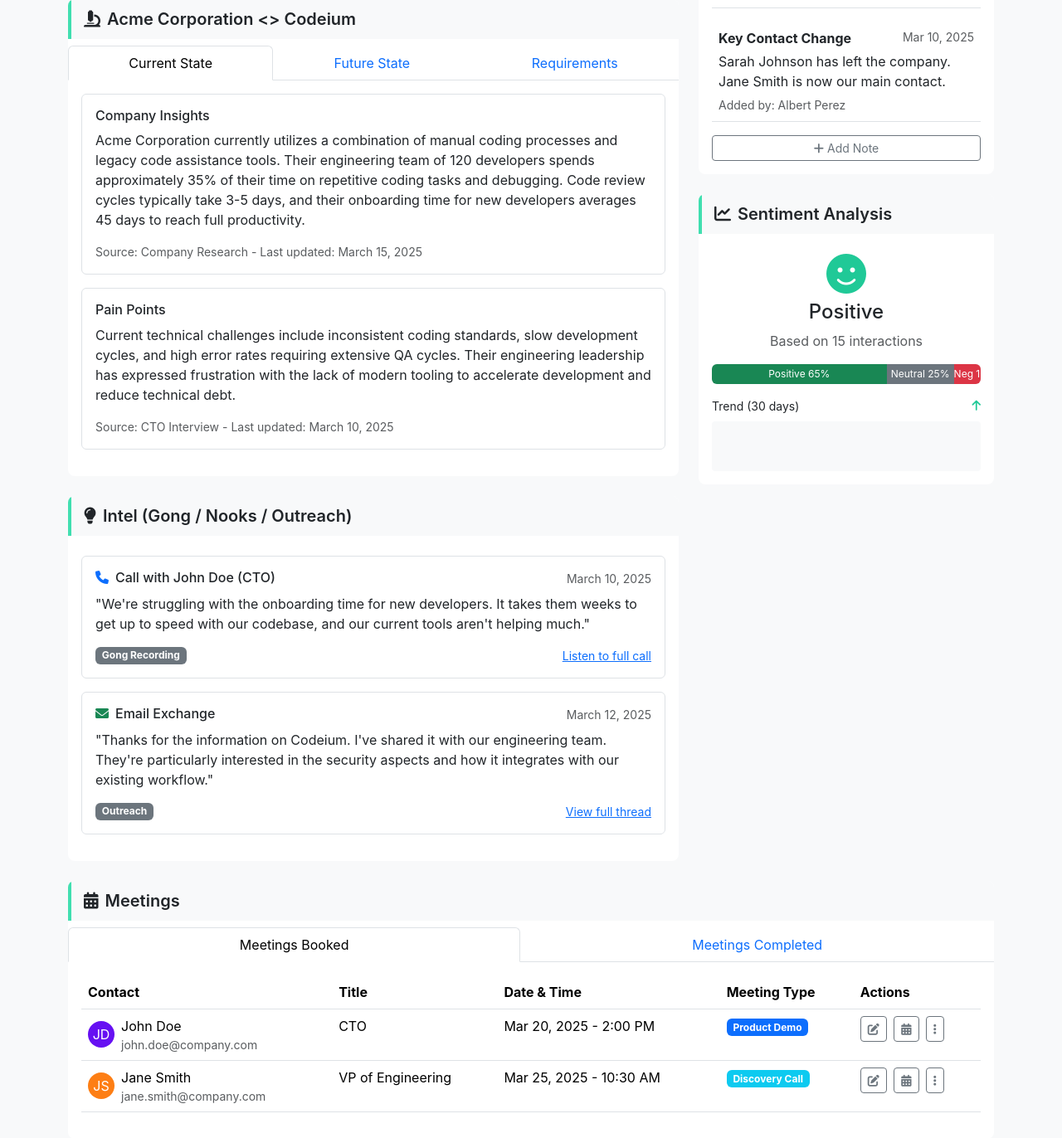
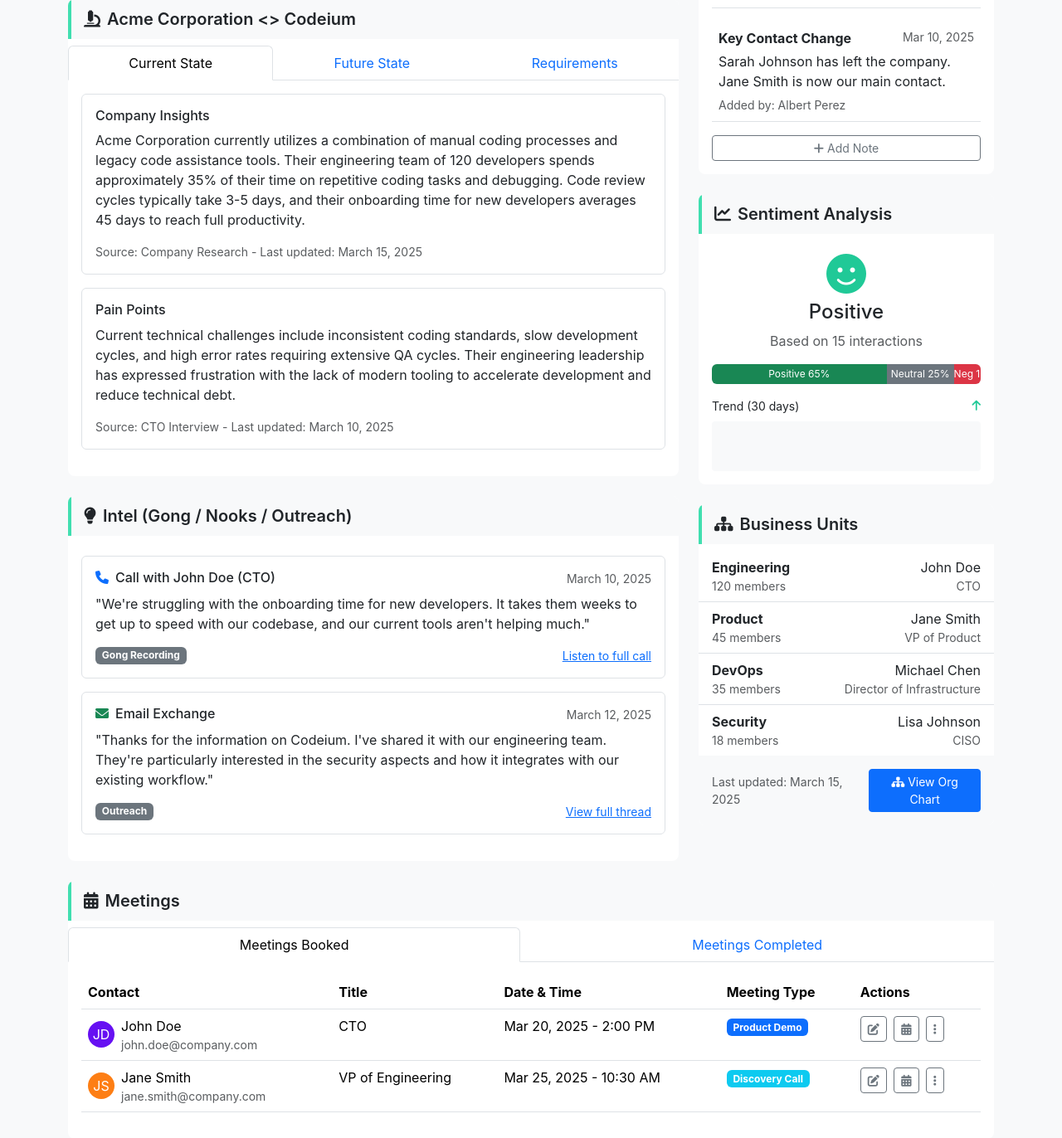
Before and after one commit to bertoftheal/SDR-WORLD, a Flask app: page /account-detail.html in a window 1280 px wide. Shown: the part 860-2232 px from the top of the page at 83% size. Run offline with Flask 3, Linux system fonts and the light colour scheme.

Commit message:
Add Business Units section to account detail page for organizational mapping

```diff
--- a/sdr_assistant/templates/account-detail.html
+++ b/sdr_assistant/templates/account-detail.html
@@ -387,6 +387,69 @@
                         </div>
                     </div>
                 </div>
+
+                <!-- Business Units Section -->
+                <div class="card section-card mb-4">
+                    <h5 class="section-header"><i class="fas fa-sitemap me-2"></i>Business Units</h5>
+                    <div class="card-body p-0">
+                        <ul class="list-group list-group-flush">
+                            <li class="list-group-item">
+                                <div class="d-flex justify-content-between">
+                                    <div>
+                                        <strong>Engineering</strong>
+                                        <div class="small text-muted">120 members</div>
+                                    </div>
+                                    <div class="text-end">
+                                        <div>John Doe</div>
+                                        <div class="small text-muted">CTO</div>
+                                    </div>
+                                </div>
+                            </li>
+                            <li class="list-group-item">
+                                <div class="d-flex justify-content-between">
+                                    <div>
+                                        <strong>Product</strong>
+                                        <div class="small text-muted">45 members</div>
+                                    </div>
+                                    <div class="text-end">
+                                        <div>Jane Smith</div>
+                                        <div class="small text-muted">VP of Product</div>
+                                    </div>
+                                </div>
+                            </li>
+                            <li class="list-group-item">
+                                <div class="d-flex justify-content-between">
+                                    <div>
+                                        <strong>DevOps</strong>
+                                        <div class="small text-muted">35 members</div>
+                                    </div>
+                                    <div class="text-end">
+                                        <div>Michael Chen</div>
+                                        <div class="small text-muted">Director of Infrastructure</div>
+                                    </div>
+                                </div>
+                            </li>
+                            <li class="list-group-item">
+                                <div class="d-flex justify-content-between">
+                                    <div>
+                                        <strong>Security</strong>
+                                        <div class="small text-muted">18 members</div>
+                                    </div>
+                                    <div class="text-end">
+                                        <div>Lisa Johnson</div>
+                                        <div class="small text-muted">CISO</div>
+                                    </div>
+                                </div>
+                            </li>
+                        </ul>
+                        <div class="p-3 d-flex justify-content-between align-items-center bg-light">
+                            <span class="small text-muted">Last updated: March 15, 2025</span>
+                            <button class="btn btn-sm btn-primary">
+                                <i class="fas fa-sitemap me-1"></i>View Org Chart
+                            </button>
+                        </div>
+                    </div>
+                </div>
             </div>
         </div>
 
```
